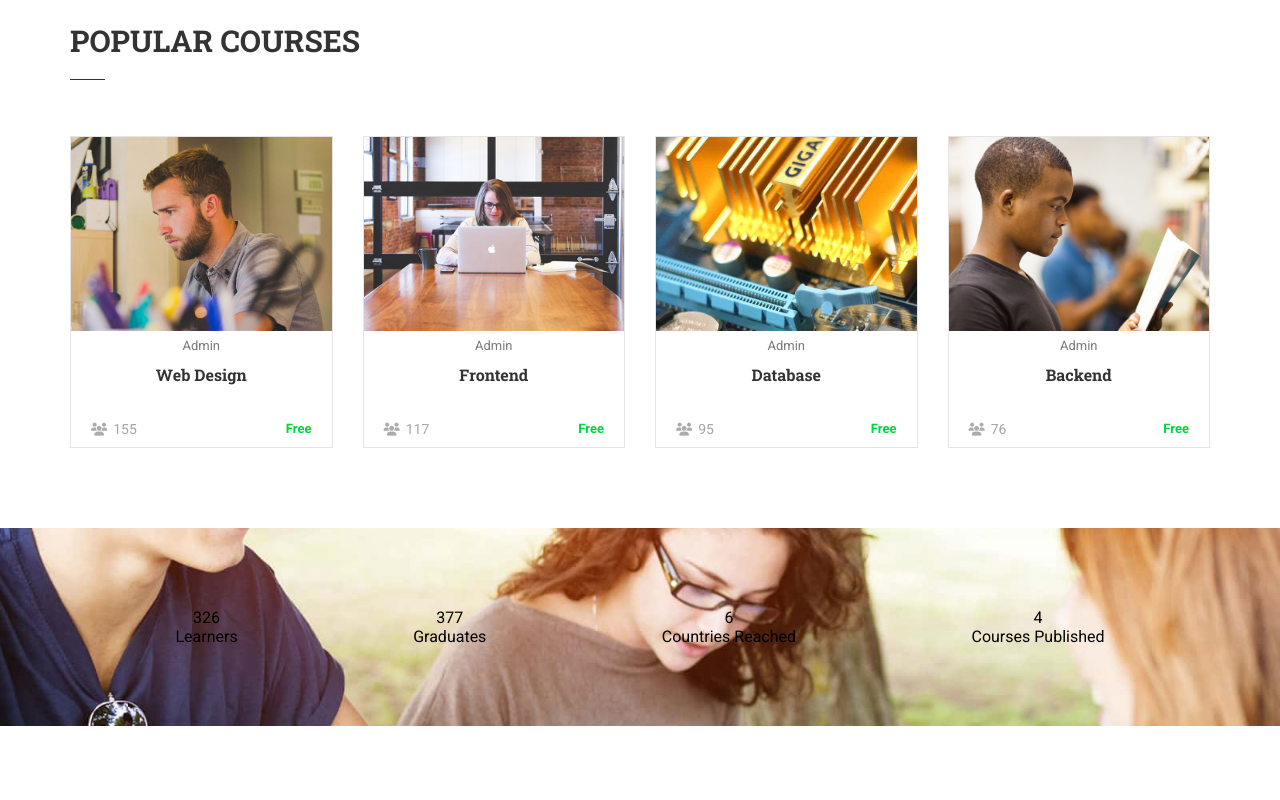
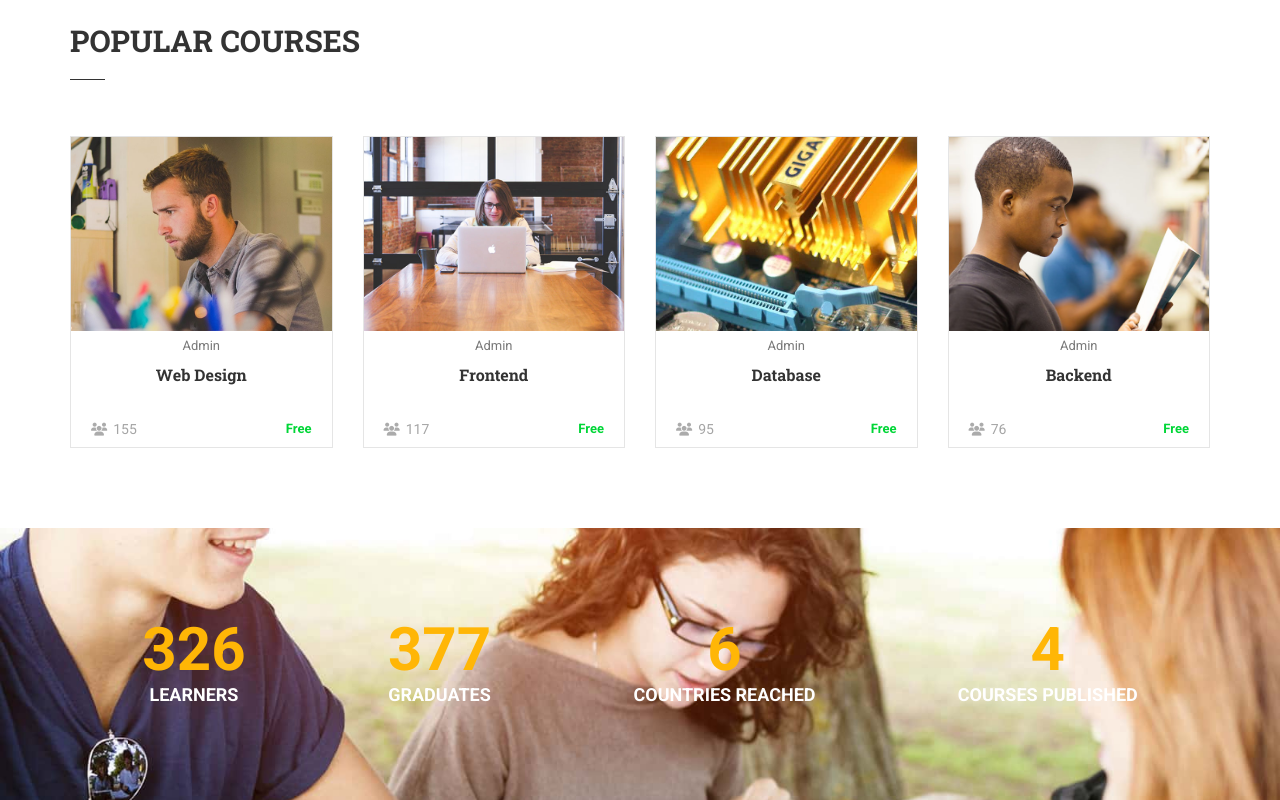
Before and after one commit to crispyzingy/pracsitylabs, a plain HTML site: page index.html in a window 1280 px wide. Shown: the part 859-1659 px from the top of the page. Before the commit the page ends 1585 px from the top, so only its background shows below. Drawn offline with Linux system fonts and the light colour scheme.

Commit message:
counter fix

```diff
--- a/resources/css/styles.css
+++ b/resources/css/styles.css
@@ -293,8 +293,27 @@ nav {
   justify-content: space-evenly;
 }
 
+
 .counter-box .count {
   text-align: center;
+  font-size: 60px;
+  font-weight: 700;
+  line-height: 60px;
+  display: block;
+  margin: 0px;
+  padding-top: 12px;
+  color: #ffb606;
+}
+
+.counter-box .box-content {
+  text-align: center;
+  text-transform: uppercase;
+  font-size: 18px;
+  font-weight: 700;
+  line-height: 30px;
+  display: block;
+  color: #fff;
+  padding-bottom: 10px;
 }
 
 
```
